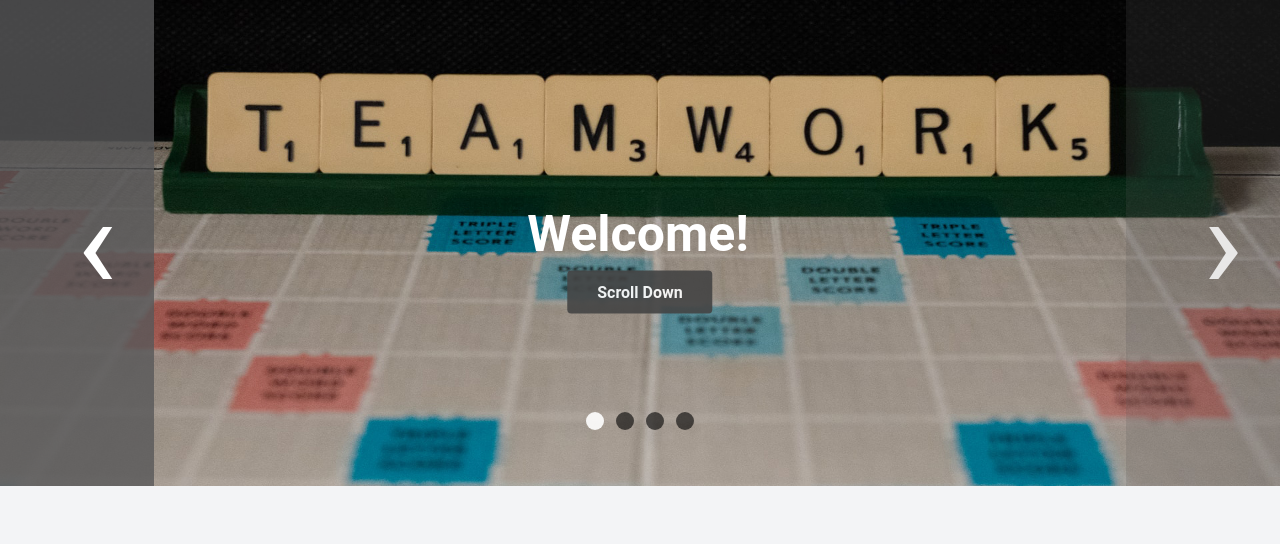
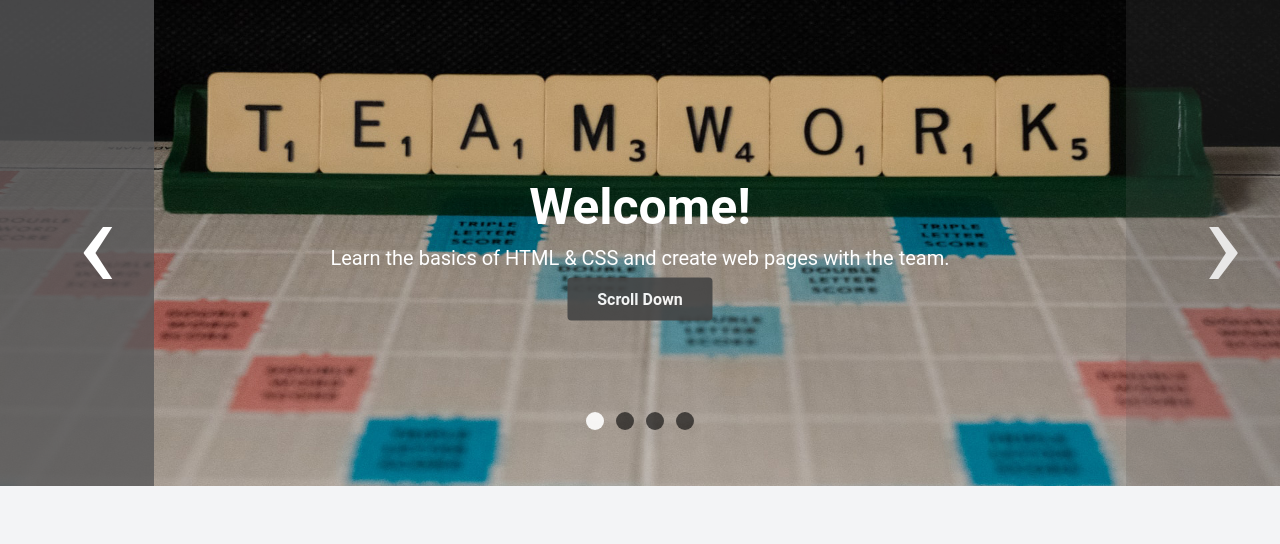
Before and after one commit to Milkywayrules/Team-B30, a plain HTML site: page index.html in a window 1280 px wide. Shown: the top 544 px of the page. Drawn offline with Linux system fonts and the light colour scheme.

Commit message:
add text banner

```diff
--- a/assets/css/style.css
+++ b/assets/css/style.css
@@ -225,22 +225,21 @@ html {
 }
 
 #slider .banner h1 {
-  margin: 20px auto;
+  margin: 0 auto;
   font-size: 50px;
   color: #fff;
+  text-align: center;
+}
+#slider .banner p {
+  margin-bottom: 20px;
+  margin-top: 10px;
+  font-size: 20px;
+  color: #fff;
+  text-align: center;
 }
 /* btn home */
-#slider .bttn-wrapper-1 {
-  margin: 0 40px;
-}
-#slider .bttn-wrapper-2 {
-  margin: 0 100px;
-}
-#slider .bttn-wrapper-3 {
-  margin: 0 25px;
-}
-#slider .bttn-wrapper-4 {
-  margin: 0 90px;
+#slider .bttn-wrapper {
+  text-align: center;
 }
 
 #slider .bttn {
--- a/index.html
+++ b/index.html
@@ -2,12 +2,14 @@
 <html>
 <head>
 	<meta charset="utf-8">
+    <meta name="viewport" content="width=device-width, initial-scale=1.0">
 	<title>Homepage - Team B-30</title>
     <link rel="icon" href="./assets/img/logo/icon-white.png">
 
   <!-- CSS -->
   <link rel="stylesheet" href="./assets/css/style.css">
   <link rel="stylesheet" href="./assets/css/carousel.css">
+  <link rel="stylesheet" href="https://maxcdn.bootstrapcdn.com/font-awesome/4.5.0/css/font-awesome.min.css">
 </head>
 <body>
 
@@ -31,7 +33,8 @@
                         <img src="./assets/img/carousel/1.jpg">
                             <div class="banner centered">
                                 <h1 class="">Welcome!</span></h1>
-                                <div class="bttn-wrapper-1 ">
+                                <p>Learn the basics of HTML & CSS and create web pages with the team.</p>
+                                <div class="bttn-wrapper">
                                     <a href="#about" class="bttn explore">Scroll Down</a>
                                 </div>
                             </div>
@@ -46,7 +49,8 @@
                         <img src="./assets/img/carousel/2.jpg" >
                             <div class="banner centered">
                                 <h1 class="">Selamat Datang!</span></h1>
-                                <div class="bttn-wrapper-2 ">
+                                <p>Mempelajari dasar -dasar HTML & CSS serta membuat halaman web bersama tim.</p>
+                                <div class="bttn-wrapper">
                                     <a href="#about" class="bttn explore">Gulir ke bawah</a>
                                 </div>
                             </div>
@@ -59,7 +63,8 @@
                         <img src="./assets/img/carousel/3.jpg">
                             <div class="banner centered">
                                 <h1 class="">ようこそ!</span></h1>
-                                <div class="bttn-wrapper-3 ">
+                                <p>HTML と CSS の基本を学び、チームで Web ページを作成します。</p>
+                                <div class="bttn-wrapper">
                                     <a href="#about" class="bttn explore">下へスクロール</a>
                                 </div>
                             </div>
@@ -71,7 +76,8 @@
                         <img src="./assets/img/carousel/4.jpg">
                             <div class="banner centered">
                                 <h1 class="">어서 오십시오!</span></h1>
-                                <div class="bttn-wrapper-4 ">
+                                <p>HTML 및 CSS의 기본 사항을 배우고 팀과 함께 웹 페이지를 만듭니다.</p>
+                                <div class="bttn-wrapper">
                                     <a href="#about" class="bttn explore">아래로 스크롤</a>
                                 </div>
                             </div>
```
